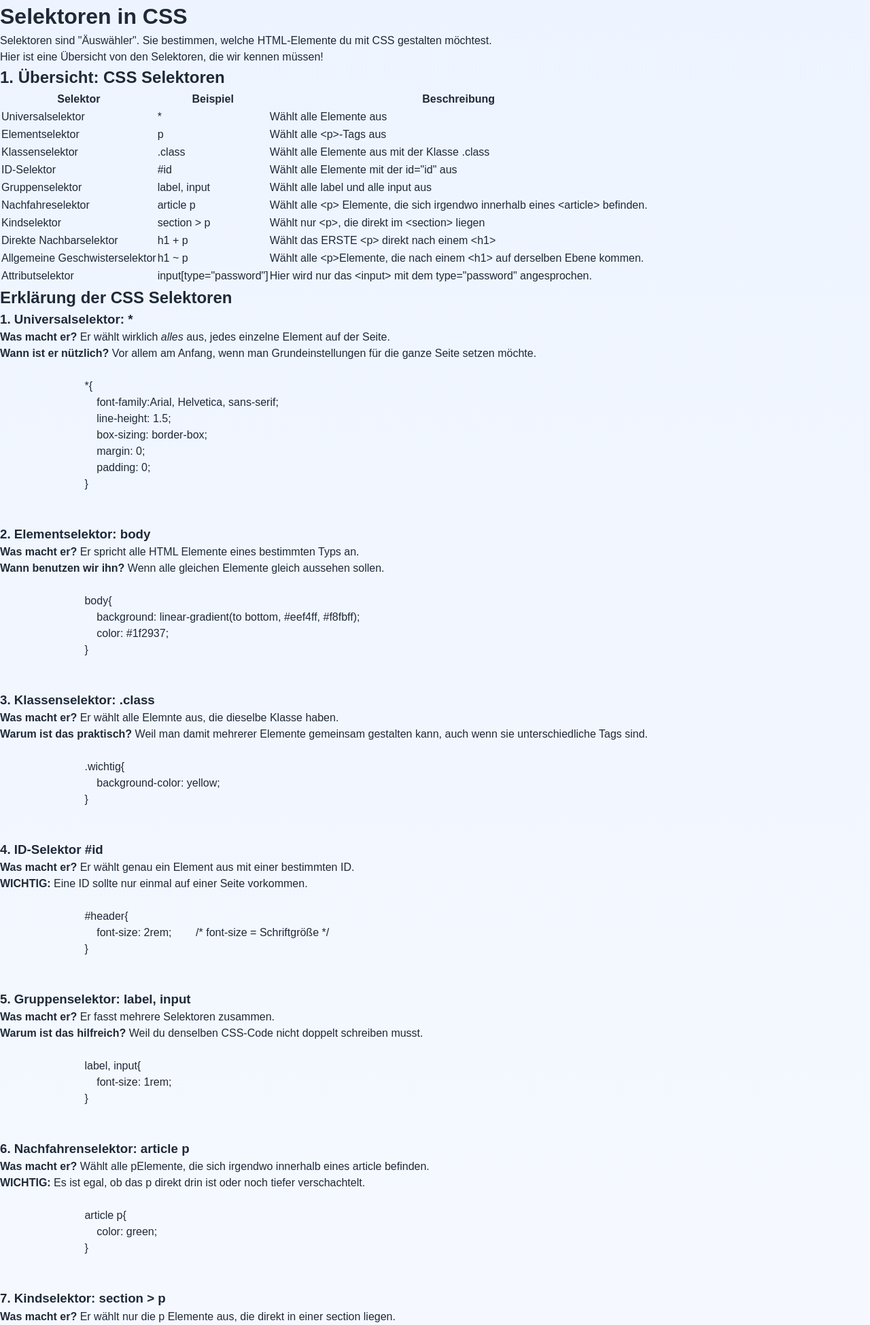
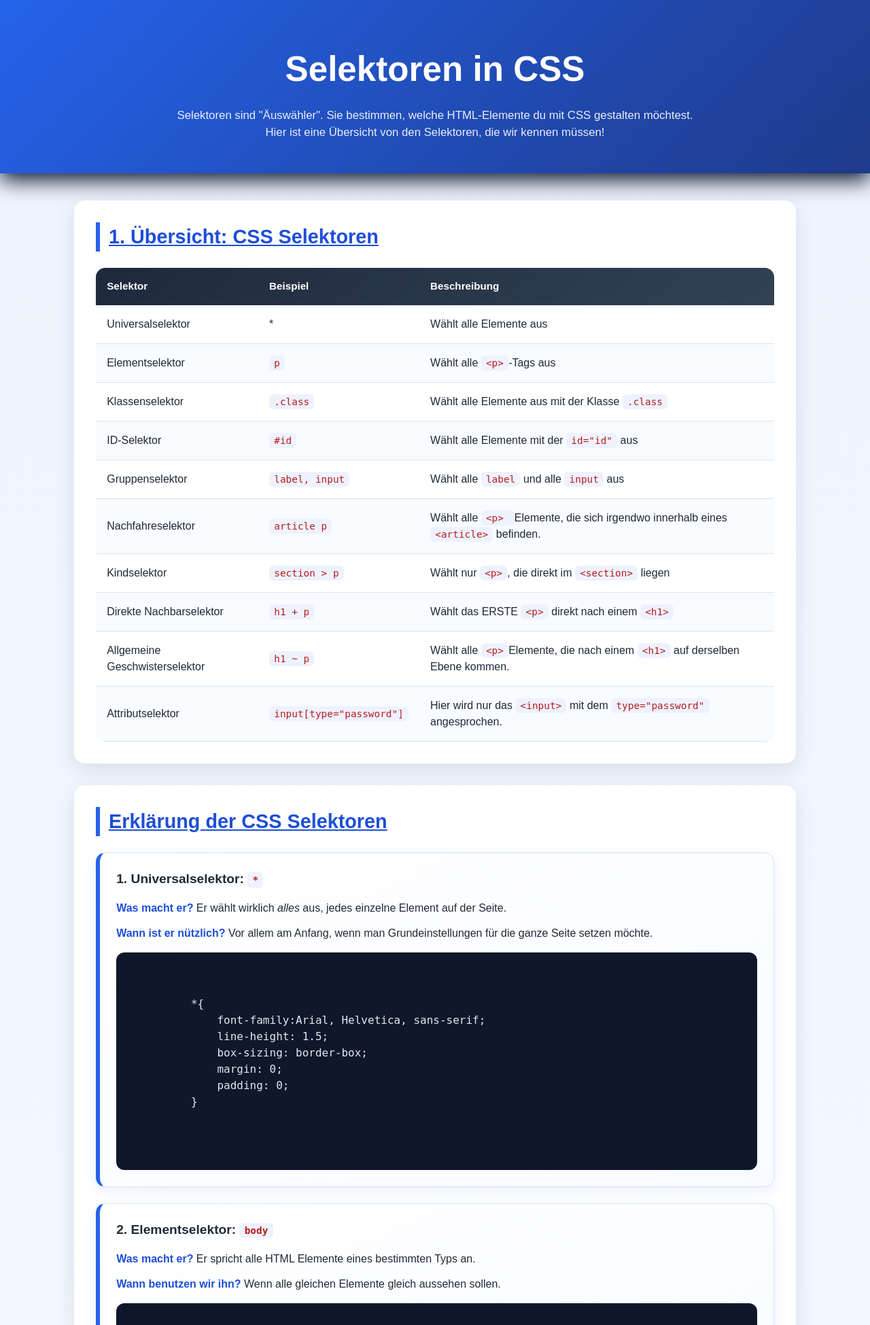
Before and after one commit to SirMousse/LF10, a PHP site: page / in a window 1280 px wide. Shown: the top 1949 px of the page at 68% size. Run offline with PHP 8.4, Linux system fonts and the light colour scheme.

Commit message:
styles.css

```diff
--- a/Tag5/selektoren/styles.css
+++ b/Tag5/selektoren/styles.css
@@ -12,3 +12,156 @@ body{
     background: linear-gradient(to bottom, #eef4ff, #f8fbff);
     color: #1f2937;
 }
+
+/* Kopfbereich = header */
+header{
+    background: linear-gradient(135deg, #2563eb, #1e3a8a);  /* Farbverlauf von zwei unterschiedlichen Farben, die aufeinander treffen */
+    color: white;
+    text-align: center;         /* text-align = aussrichtung des Textes | center = zentriert */
+    padding: 4rem 1.5rem 3rem;  /* rem = relative zum Root-Element | 4rem = oben / 1.5 rem = rechts und links / 3rem = unten*/
+    box-shadow: 0 10px 30px rgb(15, 23, 42);    /*box-shadow = Schatten des "Rahmen"/ Box */
+}
+
+header h1{
+    font-size: clamp(2rem, 5vw, 3.2rem);        /* Schrift soll mitwachsen -> clamp(Min, Ideal, Max) => Schrift soll niemals kleiner als 2rem sein! vw= viewport width | vh = viewport height*/
+    /* vw = viewport width = Breite des sichtbaren Browserfensters | 5vw = 5% der Breite = 50px | vw = kann höchstens 100vw = 1000px = 100% der breite */
+    margin-bottom: 1rem;
+    font-weight: 700;
+}
+
+header p{
+    max-width: 800px;
+    margin: 0 auto;       /*0 = unten und oben | auto = brechnet links und rechts Platz automatisch damit er gleich bleibt */
+    font-size: 1.05rem;
+    color: rgba(255, 255, 255, 0.9);
+}
+
+/* Hauptbereich = main*/
+main{
+    max-width: 1100px;
+    margin: 0 auto;
+    padding: 2.5rem 1.2rem 4rem;
+}
+
+/* Sections = Abschnitte */
+section{
+    background-color: #ffffff;
+    padding: 2rem;
+    border-radius: 16px;        /* border-radius kann ich die Ecken abrunden */
+    box-shadow: 0 10px 30px rgba(15, 23, 42, 0.1);
+    margin-bottom: 2rem;
+}
+
+/* Überschriften */
+h2 {
+    font-size: 1.8rem;
+    margin-bottom: 1.5rem;
+    color: #1d4ed8;
+    border-left: #2563eb solid 6px;
+    padding-left: 0.8rem;
+    text-decoration: underline;  /* Überschriften unterstrichen durch underline */
+}
+
+h3{
+    font-size: 1.2rem;
+    margin-bottom: 1rem;
+}
+
+/* Tabelle */
+
+table{
+    width: 100%;
+    border-collapse: collapse;  /* Zieh die benachbarten Ränder zusammen -> also aus mehreren Linien wird eine */
+    border-radius: 14px;
+    overflow: hidden;       /* Alles was aus dem Element herausragt, wird abgeschnitten bzw. versteckt */
+    background-color: white;
+}
+
+thead{
+    background:  linear-gradient(135deg, #1e293b, #334155 );
+    color: white;
+}
+
+th{
+    text-align: left;
+    padding: 1rem;
+    font-size: 0.95rem;
+}
+
+td{
+    padding: 1rem;
+    border-bottom: 1px solid #dbe3ef;
+}
+
+tbody tr:nth-child(even){           /* typisch für Tabellen styling -> es werden alle geraden Kinder der Tabelle angesprochen (jede zweite Zeile) */
+    background-color: #f8fbff;
+}
+
+tbody tr:hover{                     /* wenn wir über das Element in der Tabelle gehen, wird es farblich hervorgehoben*/
+    background-color: #edf4ff;
+    transition: 0.2s;
+}
+
+/*Article */
+article{
+    background: linear-gradient( to bottom right, #ffffff, #f8fbff);
+    border: 1px solid #dbe3ef;
+    border-left: 6px solid #2563eb;
+    border-radius: 14px;
+    padding: 1.5rem;
+    margin-bottom: 1.5rem;
+    box-shadow: 0 6px 18px rgba(37, 99, 235, 0.1);
+}
+
+article p{
+    margin-bottom: 0.8rem;
+}
+
+article strong{
+    color: #1d4ed8;
+}
+
+/*code */
+code{
+    font-family: 'Fire Code', monospace;
+    background-color: #eef2ff;
+    color: #b91c1c;
+    padding: 0.2rem 0.45rem;
+    border-radius: 6px;
+    font-size: 0.9rem;
+}
+
+pre{
+    margin-top: 1rem;
+    background-color: #0f172a;
+    border-radius: 12px;
+    overflow-x: auto;
+}
+
+pre code{
+    display: block;
+    padding: 1rem 0;
+    color: #e2e8f0;
+    background: none;
+    font-size: 1rem;
+    transform: translateX(-10rem);     /* wenn man Elemente optisch verschieben möchte */
+}
+
+/* Responsive für Handy, Tablet oder kleinere Bildschirme */
+@media (max-width: 768px) {
+    header{
+        padding: 3rem 1rem 2rem;
+    }
+
+    section{
+        padding: 1.2rem;
+    }
+
+    th, td {
+        padding: 0.7rem;
+    }
+
+    h2{
+        font-size: 1.4rem;
+    }
+}
```
